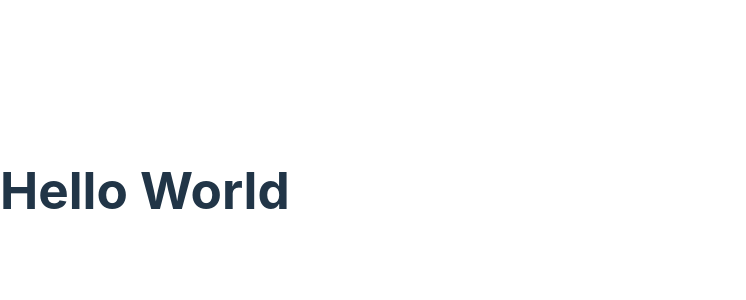
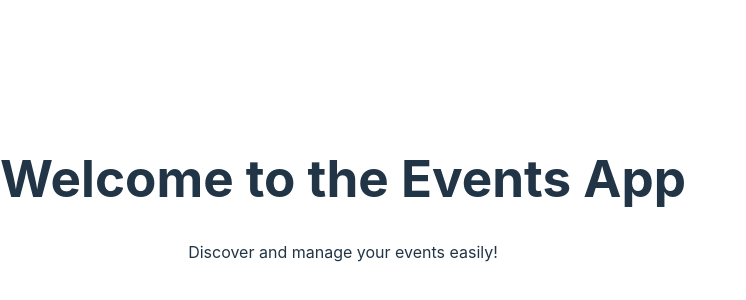
Before and after one commit to gerov18/events-app, a React (Vite) app in the folder react/event-app/: page / in a window 1280 px wide. Shown: the part 210-510 px from the top of the page, without its empty margins (0-746 px from the left). Built offline with nearby package versions, Linux system fonts and the light colour scheme.

Commit message:
fix: setup basic environment

```diff
--- a/react/event-app/src/App.tsx
+++ b/react/event-app/src/App.tsx
@@ -1,9 +1,10 @@
 import { useState } from 'react';
+import Home from './Views/Home/Home';
 
 function App() {
   return (
     <>
-      <h1>Hello World</h1>
+      <Home />
     </>
   );
 }
--- /dev/null
+++ b/react/event-app/src/Views/Home/Home.tsx
@@ -0,0 +1,10 @@
+const Home = () => {
+  return (
+    <div style={{ textAlign: 'center', marginTop: '50px' }}>
+      <h1>Welcome to the Events App</h1>
+      <p>Discover and manage your events easily!</p>
+    </div>
+  );
+};
+
+export default Home;
```
Also changed, not shown: react/event-app/package.json (+6 -1 lines), 1 other file (tests, documents, lock files or other folders).
